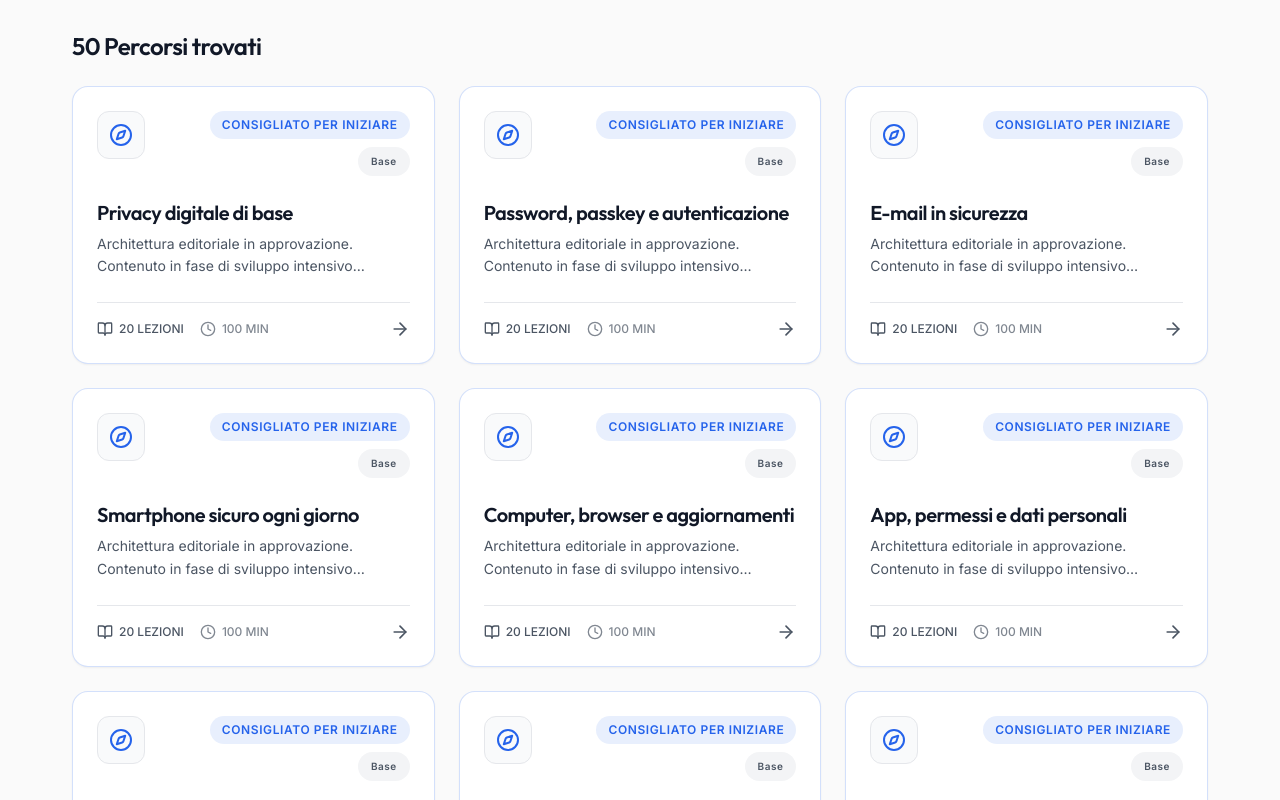
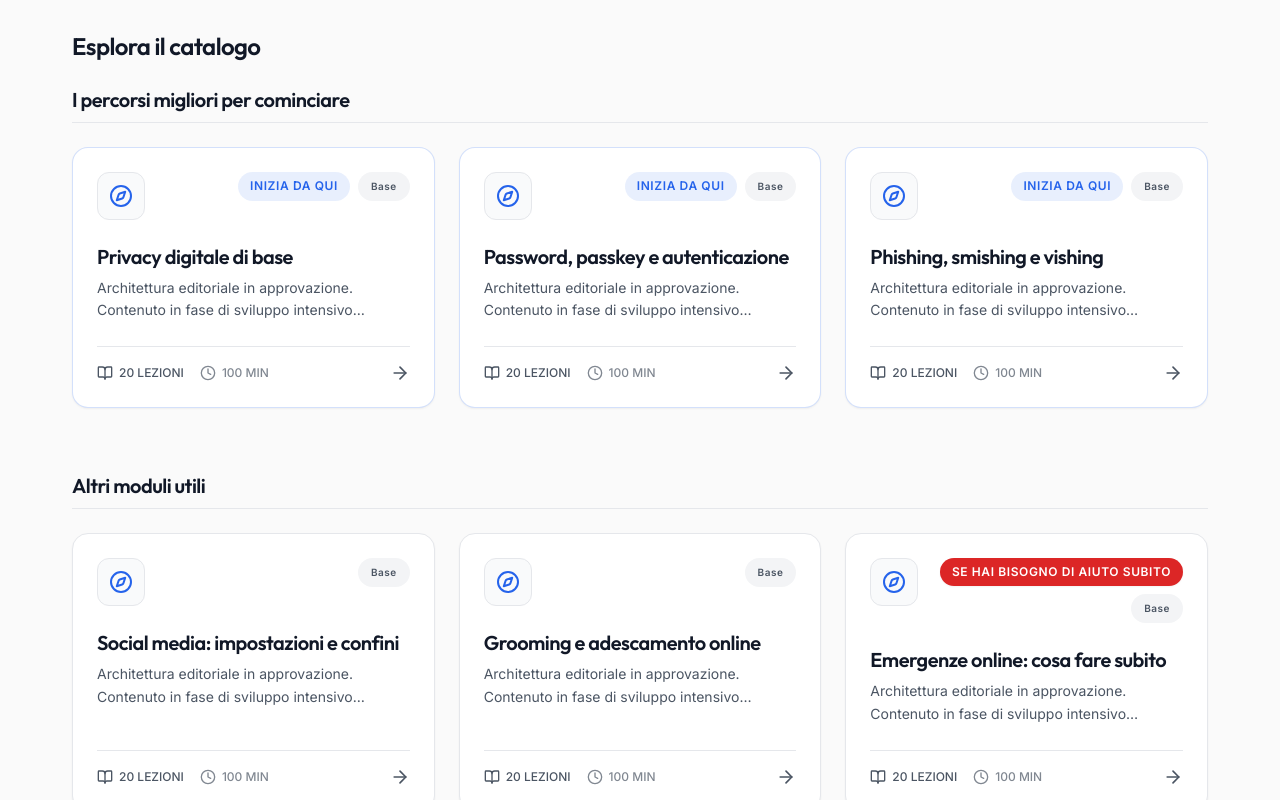
Before and after one commit to ajdohaxhia/busssola, a Next.js app: page /moduli in a window 1280 px wide. Shown: the part 580-1380 px from the top of the page. Built offline with nearby package versions, Linux system fonts and the light colour scheme.

Commit message:
feat: redesign module recommendation system with curated sections

```diff
--- a/src/app/moduli/page.tsx
+++ b/src/app/moduli/page.tsx
@@ -29,23 +29,43 @@ const itemVariants: Variants = {
 const ModuleCard = memo(({ module, progress }: { module: ModuleMetadata, progress: unknown }) => {
     const IconComponent = (Icons as unknown as Record<string, React.ElementType>)[module.icon] || Icons.HelpCircle
     const isCompleted = (progress as { completed?: boolean })?.completed
-    const isBeginner = module.difficulty === 'base'
+
+    let highlightedBadge = null;
+    let badgeVariant: "default" | "destructive" | "secondary" | "outline" | "muted" = "default";
+    let badgeClass = "";
+
+    if (module.featuredType === 'start') {
+        highlightedBadge = "Inizia da qui";
+        badgeClass = "bg-primary/10 text-primary hover:bg-primary/20 border-0";
+    } else if (module.featuredType === 'situational') {
+        if (module.id.includes('genitori') || module.id.includes('famiglie') || module.id.includes('educatori') || module.id.includes('scuole') || module.id.includes('minori-legge')) {
+            highlightedBadge = "Per genitori e scuole";
+            badgeClass = "bg-indigo-100 text-indigo-700 hover:bg-indigo-200 border-0";
+        } else {
+            highlightedBadge = "In base alla tua situazione";
+            badgeClass = "bg-orange-100 text-orange-700 hover:bg-orange-200 border-0";
+        }
+    } else if (module.id.includes('emergenz') || module.id.includes('sos')) {
+        highlightedBadge = "Se hai bisogno di aiuto subito";
+        badgeVariant = "destructive";
+        badgeClass = "border-0 shadow-sm";
+    }
 
     return (
         <motion.div variants={itemVariants} className="col-span-1 h-full">
             <Link href={`/moduli/${module.id}`} className="block h-full group">
                 <Card className={cn(
                     "h-full p-6 flex flex-col gap-6 transition-all border bg-surface hover:shadow-md",
-                    isBeginner ? "border-primary/20 hover:border-primary/50" : "border-border hover:border-foreground/20"
+                    module.featuredType === 'start' ? "border-primary/20 hover:border-primary/50" : "border-border hover:border-foreground/20"
                 )}>
                     <div className="flex justify-between items-start gap-4">
                         <div className="w-12 h-12 rounded-xl bg-surface-muted text-primary border border-border flex items-center justify-center transition-colors group-hover:bg-primary group-hover:text-white shrink-0">
                             <IconComponent className="w-6 h-6" />
                         </div>
                         <div className="flex flex-wrap gap-2 justify-end">
-                            {isBeginner && (
-                                <Badge variant="default" className="bg-primary/10 text-primary hover:bg-primary/20 border-0">
-                                    Consigliato per iniziare
+                            {highlightedBadge && (
+                                <Badge variant={badgeVariant} className={badgeClass}>
+                                    {highlightedBadge}
                                 </Badge>
                             )}
                             <Badge variant="muted" className="capitalize text-[10px]">
@@ -128,6 +148,25 @@ function ModulesContent() {
         })
     }, [searchQuery, selectedDifficulty, selectedTheme])
 
+    const isFiltered = searchQuery !== '' || selectedDifficulty !== 'all' || selectedTheme !== 'all'
+
+    const renderGrid = (modules: ModuleMetadata[]) => (
+        <motion.div
+            variants={containerVariants}
+            initial="hidden"
+            animate="visible"
+            className="grid grid-cols-1 md:grid-cols-2 xl:grid-cols-3 gap-6"
+        >
+            {modules.map((module) => (
+                <ModuleCard
+                    key={module.id}
+                    module={module}
+                    progress={progress[module.id]}
+                />
+            ))}
+        </motion.div>
+    );
+
     return (
         <Container size="lg" className="py-16 space-y-12 min-h-screen">
             <header className="flex flex-col md:flex-row md:items-end justify-between gap-8 pb-8">
@@ -141,7 +180,7 @@ function ModulesContent() {
                         Catalogo dei Percorsi
                     </h1>
                     <p className="text-lg text-secondary leading-relaxed">
-                        Esplora la library completa. Ogni modulo è progettato per darti indicazioni pratiche, senza farti perdere tempo con dettagli tecnici inutili.
+                        Esplora la library completa. Non sai da dove iniziare? Lasciati guidare dai nostri percorsi consigliati per costruire una consapevolezza digitale solida.
                     </p>
                 </motion.div>
 
@@ -205,7 +244,7 @@ function ModulesContent() {
                                         : "bg-surface text-secondary border-border hover:border-foreground/30 hover:text-foreground"
                                 )}
                             >
-                                {level === 'all' ? 'Qualsiasi quantita\' di esperienza tecnica' : level}
+                                {level === 'all' ? 'Tutte' : level}
                             </button>
                         ))}
                     </div>
@@ -216,25 +255,11 @@ function ModulesContent() {
             <div className="space-y-6">
                 <div className="flex items-center justify-between">
                     <h2 className="text-2xl font-display font-semibold tracking-tight text-foreground">
-                        {filteredModules.length} {filteredModules.length === 1 ? 'Percorso trovato' : 'Percorsi trovati'}
+                        {isFiltered ? `${filteredModules.length} ${filteredModules.length === 1 ? 'Percorso trovato' : 'Percorsi trovati'}` : 'Esplora il catalogo'}
                     </h2>
                 </div>
 
-                <motion.div
-                    variants={containerVariants}
-                    initial="hidden"
-                    animate="visible"
-                    className="grid grid-cols-1 md:grid-cols-2 xl:grid-cols-3 gap-6"
-                >
-                    {filteredModules.length > 0 ? (
-                        filteredModules.map((module) => (
-                            <ModuleCard
-                                key={module.id}
-                                module={module}
-                                progress={progress[module.id]}
-                            />
-                        ))
-                    ) : (
+                {filteredModules.length === 0 ? (
                     <div className="col-span-full py-24 flex flex-col items-center justify-center text-center bg-surface border border-dashed border-border rounded-[2rem]">
                         <div className="w-16 h-16 bg-surface-muted flex items-center justify-center rounded-2xl border border-border mb-6">
                             <Icons.SearchX className="w-8 h-8 text-secondary" />
@@ -248,8 +273,26 @@ function ModulesContent() {
                             <Icons.RotateCcw className="w-4 h-4" /> Resetta tutti i filtri
                         </button>
                     </div>
+                ) : isFiltered ? (
+                    renderGrid(filteredModules)
+                ) : (
+                    <div className="space-y-16">
+                        <section className="space-y-6">
+                            <h3 className="text-xl font-semibold text-foreground border-b border-border pb-2">I percorsi migliori per cominciare</h3>
+                            {renderGrid(filteredModules.filter(m => m.featuredType === 'start').slice(0, 3))}
+                        </section>
+
+                        <section className="space-y-6">
+                            <h3 className="text-xl font-semibold text-foreground border-b border-border pb-2">Altri moduli utili</h3>
+                            {renderGrid(filteredModules.filter(m => m.featuredType === 'curated').slice(0, 3))}
+                        </section>
+
+                        <section className="space-y-6">
+                            <h3 className="text-xl font-semibold text-foreground border-b border-border pb-2">Tutti i percorsi</h3>
+                            {renderGrid(filteredModules.filter(m => m.featuredType !== 'start' && m.featuredType !== 'curated'))}
+                        </section>
+                    </div>
                 )}
-                </motion.div>
             </div>
         </Container>
     )
--- a/src/data/modules-meta.ts
+++ b/src/data/modules-meta.ts
@@ -5,6 +5,15 @@ export const MODULES_MAP: ModuleMetadata[] = (ALL_MODULES as Module[]).map((m: M
     // Extract module number from ID or title, fallback to index + 1
     const numMatch = m.title.match(/Modulo (\d+)/i) || m.id.match(/\d+/);
     const num = numMatch ? parseInt(numMatch[1] || numMatch[0], 10) : index + 1;
+
+    let featuredType: 'start' | 'curated' | 'situational' | 'none' = 'none';
+    if (['modulo-02-privacy-digitale', 'modulo-03-password', 'modulo-19-phishing'].includes(m.id)) {
+        featuredType = 'start';
+    } else if (['modulo-13-grooming', 'modulo-08-social-media', 'modulo-24-emergenze'].includes(m.id)) {
+        featuredType = 'curated';
+    } else if (['modulo-37-genitori-panico', 'modulo-40-policy-scuole', 'modulo-18-truffe-ragazzi', 'modulo-41-minori-legge'].includes(m.id)) {
+        featuredType = 'situational';
+    }
 
     return {
         id: m.id,
@@ -15,6 +24,7 @@ export const MODULES_MAP: ModuleMetadata[] = (ALL_MODULES as Module[]).map((m: M
         difficulty: (m as any).difficulty || 'base',
         themeColor: (m as any).themeColor || 'accent-cyan',
         icon: (m as any).icon || 'Compass',
-        lessonCount: m.lessons ? m.lessons.length : 20
+        lessonCount: m.lessons ? m.lessons.length : 20,
+        featuredType
     };
 });
--- a/src/types/index.ts
+++ b/src/types/index.ts
@@ -50,6 +50,7 @@ export interface ModuleMetadata {
     themeColor: string
     icon: string
     lessonCount: number
+    featuredType?: 'start' | 'curated' | 'situational' | 'none'
 }
 
 export interface Module extends Omit<ModuleMetadata, 'lessonCount'> {
```
Lines whose indentation alone changed are shown as unchanged.
